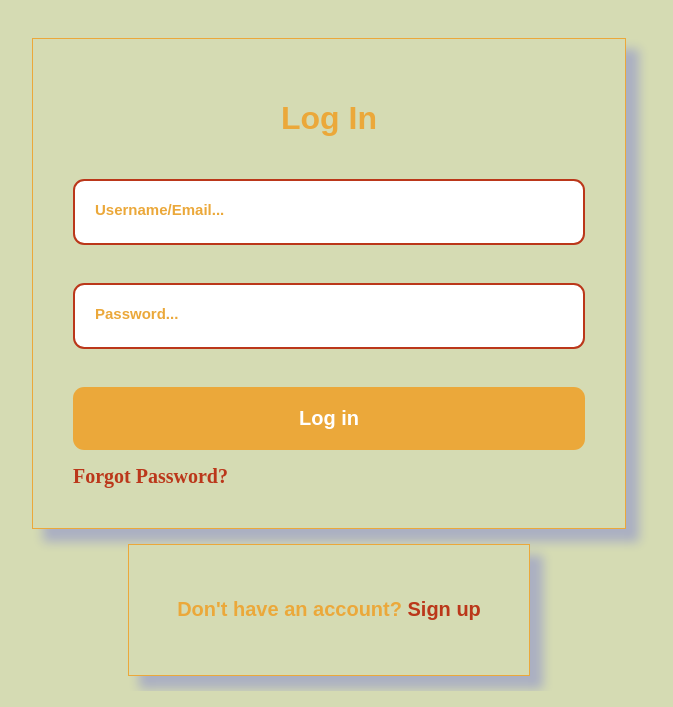
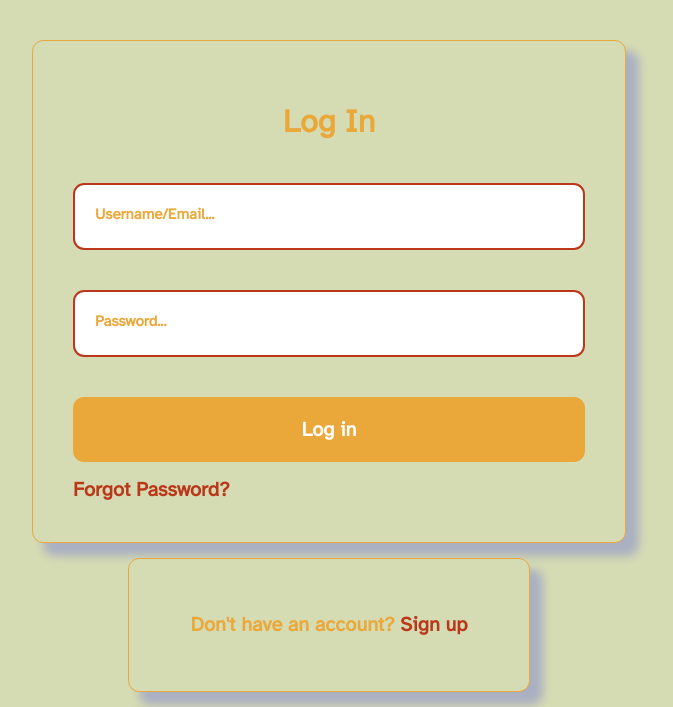
Before and after one commit to hexagon-2021/internship-project, a PHP site: page /internship-project/login.php in a window 1280 px wide. Shown: the part 305-1012 px from the top of the page, without its empty margins (311-984 px from the left). Run offline with PHP 8.4, Linux system fonts and the light colour scheme; some libraries are stand-ins or nearby versions; some web fonts are replaced; grey boxes are pictures that could not be loaded.

Commit message:
Font Change

```diff
--- a/css/style.css
+++ b/css/style.css
@@ -1,11 +1,23 @@
 @import url("https://fonts.googleapis.com/css2?family=Dela+Gothic+One&display=swap");
 @import url("https://fonts.googleapis.com/css2?family=Noto+Sans+KR:wght@100&display=swap");
 @import url("https://fonts.googleapis.com/css2?family=Poppins:wght@500&display=swap");
+@import url('https://fonts.googleapis.com/css2?family=Atkinson+Hyperlegible&display=swap');
+
+@font-face {
+  font-family: 'Roboto';
+  src: url('roboto.eot'); /* IE9 Compat Modes */
+  src: url('roboto.eot?#iefix') format('embedded-opentype'), /* IE6-IE8 */
+  url('roboto.woff') format('woff'), /* Modern Browsers */
+  url('roboto.ttf')  format('truetype'), /* Safari, Android, iOS */
+  url('roboto.svg#svgFontName') format('svg'); /* Legacy iOS */
+}
 
 body {
   background-color: var(--fourth-color);
 }
-
+*{
+  font-family: 'Atkinson Hyperlegible', sans-serif ;
+}
 :root {
   --first-color: #eba83a;
   --secondary-color: #bb371a;
@@ -72,6 +84,7 @@ body {
   max-width: 25%;
   margin: 0 auto;
   border: solid var(--first-color) 1px;
+  border-radius: 0.7rem;
   padding: 80px;
   box-shadow: 12px 12px 10px 1px rgba(0, 0, 255, 0.2);
   background-color: var(--fourth-color);
@@ -119,7 +132,7 @@ body {
   border-radius: 0.7rem;
   /* box-shadow: 12px 12px 10px 1px rgba(0, 0, 255, 0.2); */
   color: white;
-  /*font-family: Arial, Helvetica, sans-serif;*/
+
   font-size: 20px;
   font-weight: bold;
   cursor: pointer;
@@ -166,6 +179,7 @@ p {
     max-width: 80%;
     margin: 0 auto;
     border: solid var(--first-color) 1px;
+    border-radius: 0.7rem;
     padding: 40px;
     box-shadow: 12px 12px 10px 1px rgba(0, 0, 255, 0.2);
     background-color: var(--fourth-color);
@@ -235,6 +249,7 @@ p {
     max-width: 40%;
     margin: 0 auto;
     border: solid var(--first-color) 1px;
+    border-radius: 0.7rem;
     padding: 40px;
     box-shadow: 12px 12px 10px 1px rgba(0, 0, 255, 0.2);
     background-color: var(--fourth-color);
@@ -245,14 +260,13 @@ p {
   color: var(--first-color);
   text-align: center;
   font-weight: bold;
-  font-family: Arial, Helvetica, sans-serif;
 }
 .login, .resetPassword {
   clear: both;
   color: var(--first-color);
   text-align: center;
   font-weight: bold;
-  font-family: Arial, Helvetica, sans-serif;
+
 }
 .dontHaveAnAcc {
   display: flex;
@@ -260,6 +274,7 @@ p {
   max-width: 25%;
   margin: 15px auto;
   border: solid var(--first-color) 1px;
+  border-radius: 0.7rem;
   padding: 40px;
   box-shadow: 12px 12px 10px 1px rgba(0, 0, 255, 0.2);
   background-color: var(--fourth-color);
@@ -268,14 +283,14 @@ p {
 .dontHaveAnAcc a {
   font-weight: bold;
   font-size: 20px;
-  font-family: Arial, Helvetica, sans-serif;
+
   color: var(--secondary-color);
   text-decoration: none;
 }
 .dontHaveAnAcc h1 {
   font-weight: bold;
   font-size: 20px;
-  font-family: Arial, Helvetica, sans-serif;
+
   color: var(--first-color);
 }
 
@@ -285,6 +300,7 @@ p {
   max-width: 25%;
   margin: 15px auto;
   border: solid var(--first-color) 1px;
+  border-radius: 0.7rem;
   padding: 40px;
   box-shadow: 12px 12px 10px 1px rgba(0, 0, 255, 0.2);
   background-color: var(--fourth-color);
@@ -293,14 +309,14 @@ p {
 .haveanAcc a {
   font-weight: bold;
   font-size: 20px;
-  font-family: Arial, Helvetica, sans-serif;
+
   color: var(--secondary-color);
   text-decoration: none;
 }
 .haveanAcc h1 {
   font-weight: bold;
   font-size: 20px;
-  font-family: Arial, Helvetica, sans-serif;
+
   color: var(--first-color);
 }
 
```
